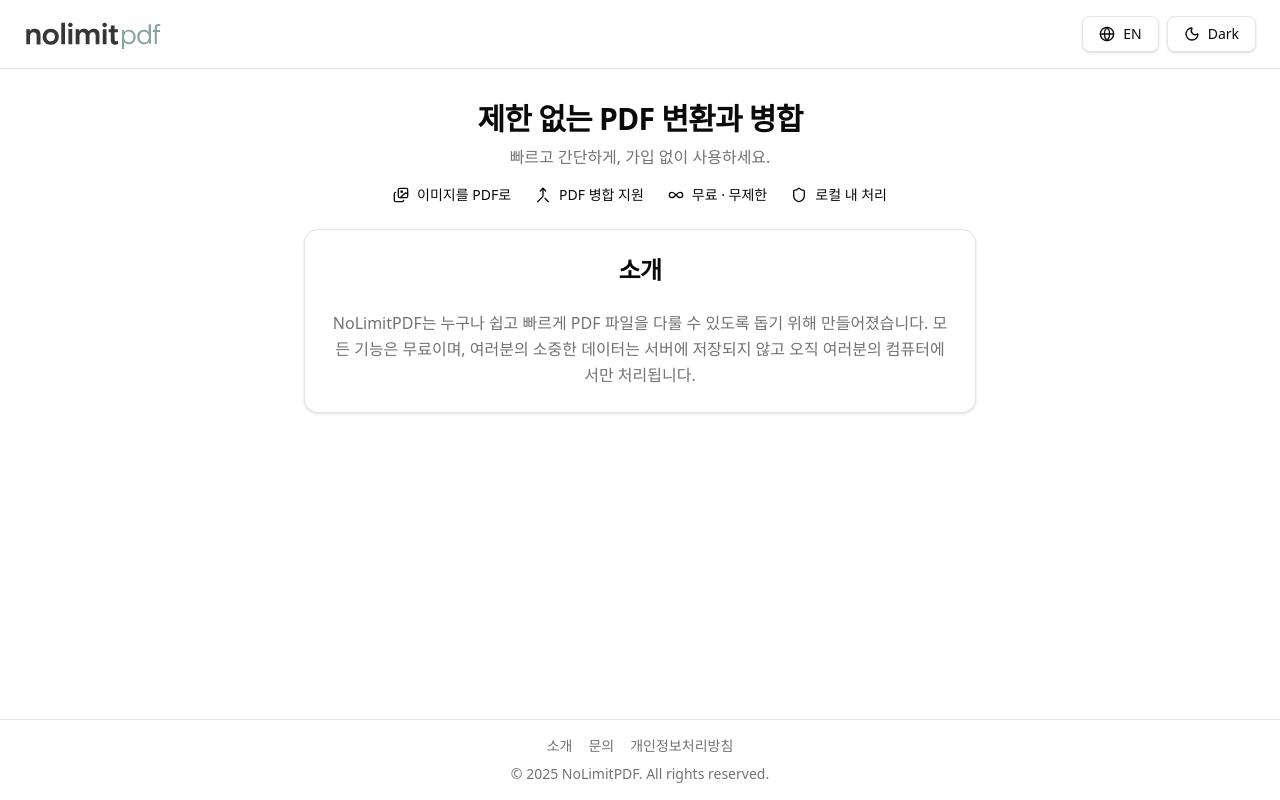
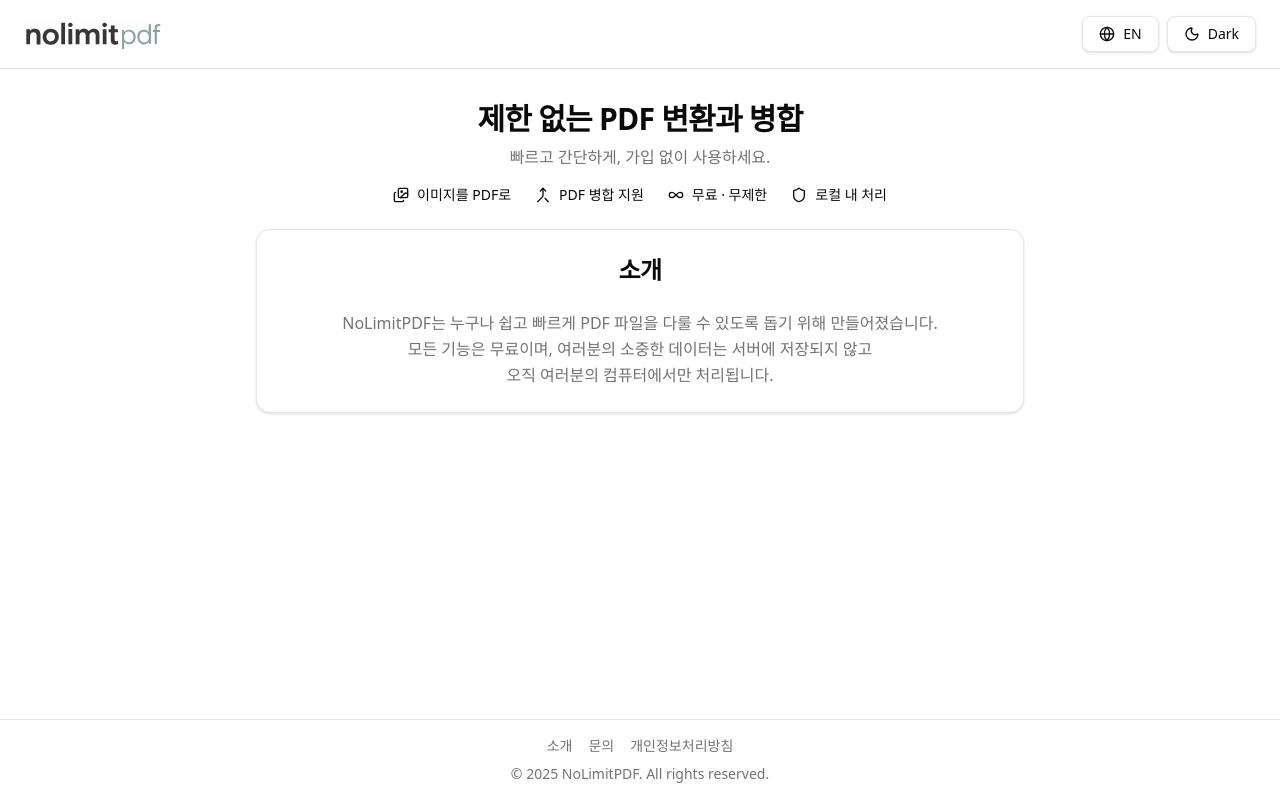
Before and after one commit to seyun0714/NoLimitPDF, a React (Vite) app: page /about in a window 1280 px wide. Built offline with nearby package versions, Linux system fonts and the light colour scheme.

Commit message:
chore: speed insight 추가

```diff
--- a/src/App.tsx
+++ b/src/App.tsx
@@ -8,6 +8,7 @@
 import { Footer } from './components/Footer';
 import { Benefits } from './components/Benefits';
 import { Analytics } from '@vercel/analytics/react';
+import { SpeedInsights } from '@vercel/speed-insights/react';
 import { LoadingOverlay } from './components/LoadingOverlay';
 
 const ImageToPdfConverter = React.lazy(() => import('./features/ImageToPdfConverter'));
@@ -101,6 +102,7 @@
             </main>
             <Footer />
             <Analytics />
+            <SpeedInsights />
             <Toaster richColors position="top-center" />
         </div>
     );
--- a/src/components/Header.tsx
+++ b/src/components/Header.tsx
@@ -19,13 +19,8 @@
         <header className="w-full border-b border-border bg-background px-6 py-4">
             <div className="flex items-center justify-between">
                 {/* Logo */}
-                <div>
-                    <img
-                        onClick={handleClickLogo}
-                        src="/nolimitpdf-logo.svg"
-                        alt="nolimitpdf-logo"
-                        className="h-8 dark:invert"
-                    />{' '}
+                <div className=" cursor-pointer" onClick={handleClickLogo}>
+                    <img src="/nolimitpdf-logo.svg" alt="nolimitpdf-logo" className="h-8 dark:invert" />{' '}
                 </div>
 
                 {/* Controls */}
--- a/src/features/About.tsx
+++ b/src/features/About.tsx
@@ -6,13 +6,15 @@
     const { t } = useI18n();
 
     return (
-        <div className="w-full max-w-2xl mx-auto">
+        <div className="w-full max-w-3xl mx-auto">
             <Card>
                 <CardHeader>
                     <CardTitle className="text-center text-2xl">{t('aboutTitle')}</CardTitle>
                 </CardHeader>
                 <CardContent>
-                    <p className="text-center text-muted-foreground leading-relaxed">{t('aboutText')}</p>
+                    <p className="text-center text-muted-foreground leading-relaxed whitespace-pre-line">
+                        {t('aboutText')}
+                    </p>
                 </CardContent>
             </Card>
         </div>
--- a/src/features/Contact.tsx
+++ b/src/features/Contact.tsx
@@ -6,7 +6,7 @@
     const { t } = useI18n();
 
     return (
-        <div className="w-full max-w-2xl mx-auto">
+        <div className="w-full max-w-3xl mx-auto">
             <Card>
                 <CardHeader>
                     <CardTitle className="text-center text-2xl">{t('contactTitle')}</CardTitle>
--- a/src/features/PrivacyPolicy.tsx
+++ b/src/features/PrivacyPolicy.tsx
@@ -6,9 +6,9 @@
     const { t } = useI18n();
 
     return (
-        <div className="w-full max-w-3xl mx-auto">
+        <div className="w-full max-w-3xl mx-auto whitespace-pre-line">
             <Card>
-                <CardHeader>
+                <CardHeader className="text-center">
                     <CardTitle className="text-2xl">{t('privacyPolicyTitle')}</CardTitle>
                     <p className="text-sm text-muted-foreground pt-1">{t('privacyPolicyLastUpdated')}</p>
                 </CardHeader>
--- a/src/i18n/i18n.tsx
+++ b/src/i18n/i18n.tsx
@@ -52,14 +52,14 @@
     '404.button': '홈페이지로 돌아가기',
     aboutTitle: '소개',
     aboutText:
-        'NoLimitPDF는 누구나 쉽고 빠르게 PDF 파일을 다룰 수 있도록 돕기 위해 만들어졌습니다. 모든 기능은 무료이며, 여러분의 소중한 데이터는 서버에 저장되지 않고 오직 여러분의 컴퓨터에서만 처리됩니다.',
+        'NoLimitPDF는 누구나 쉽고 빠르게 PDF 파일을 다룰 수 있도록 돕기 위해 만들어졌습니다. \n모든 기능은 무료이며, 여러분의 소중한 데이터는 서버에 저장되지 않고 \n오직 여러분의 컴퓨터에서만 처리됩니다.',
     contactTitle: '문의하기',
     contactText: '서비스에 대한 질문이나 제안이 있으시면 아래 이메일로 연락해주세요.',
     privacyPolicyTitle: '개인정보처리방침',
     privacyPolicyLastUpdated: '최종 업데이트: 2025년 9월 9일',
     privacyPolicyIntroTitle: '소개',
     privacyPolicyIntroText:
-        'NoLimitPDF("회사", "저희")는 귀하의 개인정보를 중요하게 생각합니다. 본 개인정보처리방침은 저희가 귀하의 정보를 수집, 이용, 공개하는 방법에 대해 설명합니다.',
+        'NoLimitPDF("회사", "저희")는 귀하의 개인정보를 중요하게 생각합니다. \n본 개인정보처리방침은 저희가 귀하의 정보를 수집, 이용, 공개하는 방법에 대해 설명합니다.',
     privacyPolicyCollectionTitle: '정보 수집',
     privacyPolicyCollectionText:
         '저희 서비스는 서버에 파일을 저장하지 않으며, 모든 PDF 변환 및 병합 과정은 사용자의 브라우저 내에서 로컬로 처리됩니다. 따라서 저희는 귀하가 업로드한 파일이나 개인 식별 정보를 수집하거나 저장하지 않습니다.',
```
